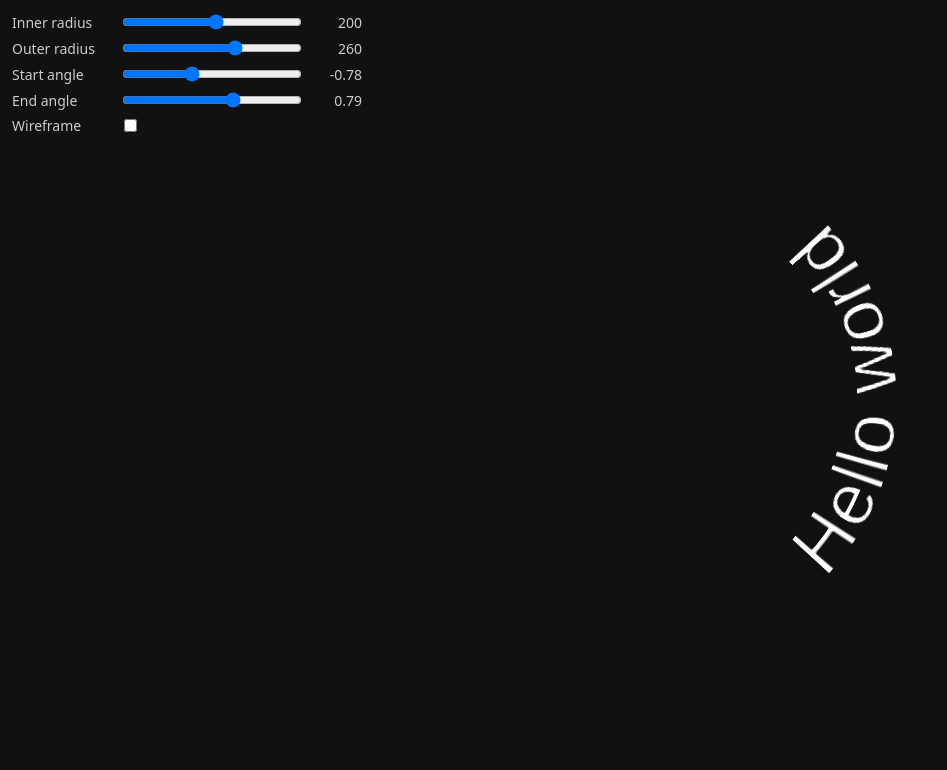
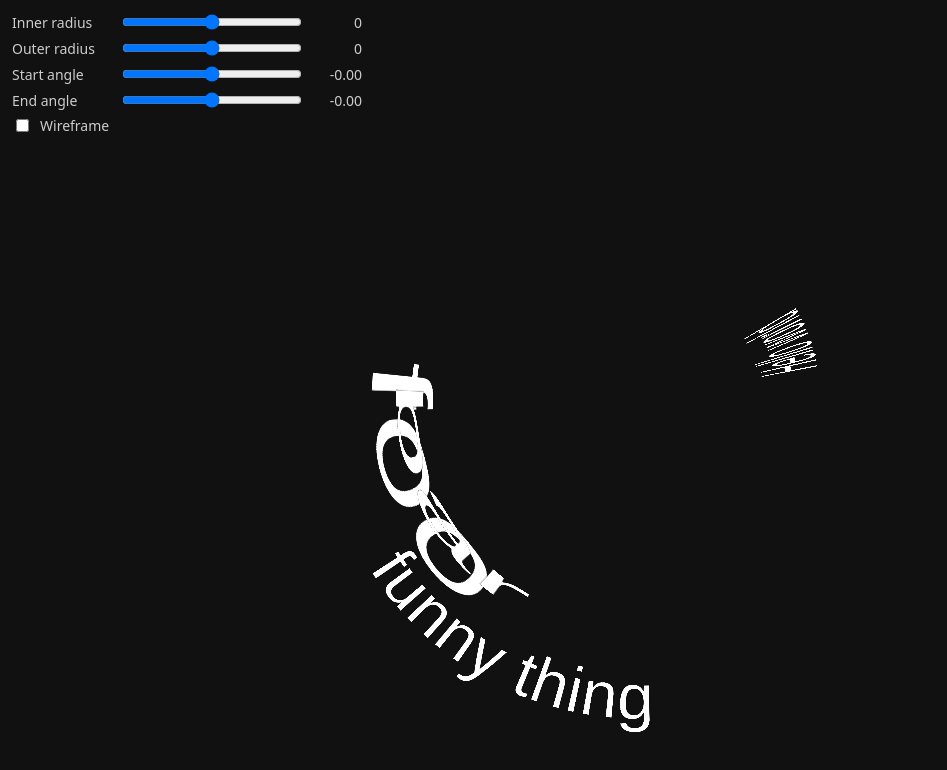
Before and after one commit to dweiss/misc, a website built with Vite: page gpu-circle-texturing/index.html in a window 1280 px wide. Shown: the whole page, without its empty margins (0-947 px from the left). Built offline with nearby package versions, Linux system fonts and the light colour scheme.

Commit message:
More progress.

```diff
--- a/gpu-circle-texturing/index.html
+++ b/gpu-circle-texturing/index.html
@@ -29,7 +29,7 @@
         align-items: center;
         gap: 8px;
       }
-      #controls span {
+      #controls span.name {
         min-width: 100px;
       }
       #controls input[type="range"] {
@@ -45,28 +45,28 @@
   <body>
     <div id="controls">
       <label>
-        <span>Inner radius</span>
-        <input type="range" id="innerRadius" min="0" max="380" value="200" step="1">
-        <span class="value" id="innerRadiusVal"></span>
+        <span class="name">Inner radius</span>
+        <input type="range" id="innerRadius" min="-200" max="200" value="0" step="1">
+        <span class="value" id="innerRadiusVal">0</span>
       </label>
       <label>
-        <span>Outer radius</span>
-        <input type="range" id="outerRadius" min="10" max="400" value="260" step="1">
-        <span class="value" id="outerRadiusVal"></span>
+        <span class="name">Outer radius</span>
+        <input type="range" id="outerRadius" min="-200" max="200" value="0" step="1">
+        <span class="value" id="outerRadiusVal">0</span>
       </label>
       <label>
-        <span>Start angle</span>
-        <input type="range" id="startAngle" min="-3.1416" max="3.1416" value="-0.7854" step="0.01">
-        <span class="value" id="startAngleVal"></span>
+        <span class="name">Start angle</span>
+        <input type="range" id="startAngle" min="-3.1416" max="3.1416" value="0" step="0.01">
+        <span class="value" id="startAngleVal">0.00</span>
       </label>
       <label>
-        <span>End angle</span>
-        <input type="range" id="endAngle" min="-3.1416" max="3.1416" value="0.7854" step="0.01">
-        <span class="value" id="endAngleVal"></span>
+        <span class="name">End angle</span>
+        <input type="range" id="endAngle" min="-3.1416" max="3.1416" value="0" step="0.01">
+        <span class="value" id="endAngleVal">0.00</span>
       </label>
       <label>
+        <input type="checkbox" id="wireframe">
         <span>Wireframe</span>
-        <input type="checkbox" id="wireframe">
       </label>
     </div>
     <canvas id="display"></canvas>
--- a/gpu-circle-texturing/main.js
+++ b/gpu-circle-texturing/main.js
@@ -1,28 +1,47 @@
 import { createCircleRenderer } from "./renderer.js";
 
-const MARGIN = 2;
-const FONT = "48px sans-serif";
-const TEXT = "Hello world";
+const SCALE = 4;
+const MARGIN = 2 * SCALE;
+const FONT = `${48 * SCALE}px sans-serif`;
+const TEXTS = ["Hello world", "foo", "bar", "funny thing"];
 
-// Measure text metrics using a temporary context.
-const tmp = new OffscreenCanvas(1, 1).getContext("2d");
-tmp.font = FONT;
-const metrics = tmp.measureText(TEXT);
+function renderTextBitmap(text) {
+  const tmp = new OffscreenCanvas(1, 1).getContext("2d");
+  tmp.font = FONT;
+  const metrics = tmp.measureText(text);
 
-const textWidth = Math.ceil(metrics.width);
-const textHeight = Math.ceil(metrics.actualBoundingBoxAscent + metrics.actualBoundingBoxDescent);
+  const w = Math.ceil(metrics.width) + MARGIN * 2;
+  const h =
+    Math.ceil(metrics.actualBoundingBoxAscent + metrics.actualBoundingBoxDescent) +
+    MARGIN * 2;
 
-const WIDTH = textWidth + MARGIN * 2;
-const HEIGHT = textHeight + MARGIN * 2;
+  const canvas = new OffscreenCanvas(w, h);
+  const ctx = canvas.getContext("2d");
+  ctx.fillStyle = "#fff";
+  ctx.font = FONT;
+  ctx.textBaseline = "alphabetic";
+  ctx.fillText(text, MARGIN, MARGIN + metrics.actualBoundingBoxAscent);
+  return canvas;
+}
 
-// Create an offscreen backbuffer and render text into it.
-const backbuffer = new OffscreenCanvas(WIDTH, HEIGHT);
-const ctx = backbuffer.getContext("2d");
+function randomSlice() {
+  const innerRadius = 80 + Math.random() * 200;
+  const thickness = 30 + Math.random() * 60;
+  const midAngle = Math.random() * Math.PI * 2 - Math.PI;
+  const span = 0.3 + Math.random() * 1.2;
+  return {
+    innerRadius,
+    outerRadius: innerRadius + thickness,
+    startAngle: midAngle - span / 2,
+    endAngle: midAngle + span / 2,
+  };
+}
 
-ctx.fillStyle = "#fff";
-ctx.font = FONT;
-ctx.textBaseline = "alphabetic";
-ctx.fillText(TEXT, MARGIN, MARGIN + metrics.actualBoundingBoxAscent);
+// Pre-render all text bitmaps and assign random slice params.
+const slices = TEXTS.map((text) => ({
+  bitmap: renderTextBitmap(text),
+  params: randomSlice(),
+}));
 
 // Set up the visible canvas and WebGL renderer.
 const display = document.getElementById("display");
@@ -31,39 +50,35 @@ display.height = 800;
 
 const renderer = createCircleRenderer(display);
 
-// Slider elements
-const sliders = {
-  innerRadius: document.getElementById("innerRadius"),
-  outerRadius: document.getElementById("outerRadius"),
-  startAngle: document.getElementById("startAngle"),
-  endAngle: document.getElementById("endAngle"),
-};
-
-const labels = {
-  innerRadius: document.getElementById("innerRadiusVal"),
-  outerRadius: document.getElementById("outerRadiusVal"),
-  startAngle: document.getElementById("startAngleVal"),
-  endAngle: document.getElementById("endAngleVal"),
-};
+const sliderIds = ["innerRadius", "outerRadius", "startAngle", "endAngle"];
+const sliderEls = Object.fromEntries(sliderIds.map((id) => [id, document.getElementById(id)]));
+const labelEls = Object.fromEntries(sliderIds.map((id) => [id, document.getElementById(id + "Val")]));
 
 function draw() {
-  const innerRadius = Number(sliders.innerRadius.value);
-  const outerRadius = Number(sliders.outerRadius.value);
-  const startAngle = Number(sliders.startAngle.value);
-  const endAngle = Number(sliders.endAngle.value);
+  const dInner = Number(sliderEls.innerRadius.value);
+  const dOuter = Number(sliderEls.outerRadius.value);
+  const dStart = Number(sliderEls.startAngle.value);
+  const dEnd = Number(sliderEls.endAngle.value);
 
-  labels.innerRadius.textContent = innerRadius;
-  labels.outerRadius.textContent = outerRadius;
-  labels.startAngle.textContent = startAngle.toFixed(2);
-  labels.endAngle.textContent = endAngle.toFixed(2);
+  labelEls.innerRadius.textContent = dInner;
+  labelEls.outerRadius.textContent = dOuter;
+  labelEls.startAngle.textContent = dStart.toFixed(2);
+  labelEls.endAngle.textContent = dEnd.toFixed(2);
 
   const debug = document.getElementById("wireframe").checked;
-  renderer.drawSlice(backbuffer, { innerRadius, outerRadius, startAngle, endAngle });
+  for (const { bitmap, params } of slices) {
+    renderer.drawSlice(bitmap, {
+      innerRadius: params.innerRadius + dInner,
+      outerRadius: params.outerRadius + dOuter,
+      startAngle: params.startAngle + dStart,
+      endAngle: params.endAngle + dEnd,
+    });
+  }
   renderer.flush({ debug });
 }
 
-for (const slider of Object.values(sliders)) {
-  slider.addEventListener("input", draw);
+for (const el of Object.values(sliderEls)) {
+  el.addEventListener("input", draw);
 }
 document.getElementById("wireframe").addEventListener("change", draw);
 
--- a/gpu-circle-texturing/renderer.js
+++ b/gpu-circle-texturing/renderer.js
@@ -1,24 +1,39 @@
 const VERTEX_SHADER = `
   attribute vec2 a_position;
-  attribute vec2 a_uv;
   uniform vec2 u_resolution;
-  varying vec2 v_uv;
+  varying vec2 v_pos;
 
   void main() {
-    // Convert pixel coords (origin at canvas center) to clip space.
-    vec2 clip = a_position / (u_resolution * 0.5);
-    gl_Position = vec4(clip, 0.0, 1.0);
-    v_uv = a_uv;
+    v_pos = a_position;
+    gl_Position = vec4(a_position / (u_resolution * 0.5), 0.0, 1.0);
   }
 `;
 
 const FRAGMENT_SHADER = `
   precision mediump float;
-  varying vec2 v_uv;
+  varying vec2 v_pos;
   uniform sampler2D u_texture;
+  uniform float u_innerRadius;
+  uniform float u_outerRadius;
+  uniform float u_midAngle;
+  uniform float u_halfSpan;
+
+  #define PI  3.14159265359
+  #define TAU 6.28318530718
 
   void main() {
-    gl_FragColor = texture2D(u_texture, v_uv);
+    float r = length(v_pos);
+    if (r < u_innerRadius || r > u_outerRadius) discard;
+
+    float angle = atan(v_pos.y, v_pos.x);
+    float da = angle - u_midAngle;
+    da -= TAU * floor((da + PI) / TAU);   // wrap to [-PI, PI]
+
+    if (abs(da) > abs(u_halfSpan)) discard;
+
+    float u = da / u_halfSpan * 0.5 + 0.5;
+    float v = (r - u_innerRadius) / (u_outerRadius - u_innerRadius);
+    gl_FragColor = texture2D(u_texture, vec2(u, v));
   }
 `;
 
@@ -27,8 +42,7 @@ const WIRE_VERTEX_SHADER = `
   uniform vec2 u_resolution;
 
   void main() {
-    vec2 clip = a_position / (u_resolution * 0.5);
-    gl_Position = vec4(clip, 0.0, 1.0);
+    gl_Position = vec4(a_position / (u_resolution * 0.5), 0.0, 1.0);
   }
 `;
 
@@ -69,56 +83,41 @@ function linkProgram(gl, vsSrc, fsSrc) {
 }
 
 /**
- * Build annular-sector geometry as a triangle strip.
- * Returns { positions: Float32Array, uvs: Float32Array, count: number }.
+ * Build a bounding quad (2 triangles) for the annular sector.
+ * Uses the outer radius as extent — the fragment shader discards
+ * pixels outside the actual sector.
  */
-function buildSliceGeometry({ innerRadius, outerRadius, startAngle, endAngle }) {
-  const arcLength = Math.abs(endAngle - startAngle) * outerRadius;
-  const segments = Math.max(4, Math.ceil(arcLength / 5));
+function buildQuad(outerRadius) {
+  const r = outerRadius;
+  // Two triangles covering [-r, r] x [-r, r]
+  // prettier-ignore
+  return new Float32Array([
+    -r, -r,   r, -r,  -r,  r,
+    -r,  r,   r, -r,   r,  r,
+  ]);
+}
 
-  // 2 triangles per segment, 3 vertices each → 6 vertices per segment
-  const vertexCount = segments * 6;
-  const positions = new Float32Array(vertexCount * 2);
-  const uvs = new Float32Array(vertexCount * 2);
+/**
+ * Build line vertices for the sector outline:
+ * inner arc, outer arc, and two radial edges.
+ */
+function buildSectorOutline({ innerRadius, outerRadius, startAngle, endAngle }) {
+  const arcSteps = 64;
+  // inner arc + outer arc + 2 radial lines (2 verts each)
+  const verts = [];
 
-  for (let i = 0; i < segments; i++) {
-    const u0 = i / segments;
-    const u1 = (i + 1) / segments;
-    const a0 = startAngle + (endAngle - startAngle) * u0;
-    const a1 = startAngle + (endAngle - startAngle) * u1;
-
-    const cos0 = Math.cos(a0), sin0 = Math.sin(a0);
-    const cos1 = Math.cos(a1), sin1 = Math.sin(a1);
-
-    // Four corners of the quad: inner0, outer0, inner1, outer1
-    const ix0 = innerRadius * cos0, iy0 = innerRadius * sin0;
-    const ox0 = outerRadius * cos0, oy0 = outerRadius * sin0;
-    const ix1 = innerRadius * cos1, iy1 = innerRadius * sin1;
-    const ox1 = outerRadius * cos1, oy1 = outerRadius * sin1;
-
-    // Triangle 1: inner0, outer0, inner1
-    const base = i * 12; // 6 vertices * 2 components
-    positions[base]     = ix0; positions[base + 1]  = iy0;
-    positions[base + 2] = ox0; positions[base + 3]  = oy0;
-    positions[base + 4] = ix1; positions[base + 5]  = iy1;
-
-    // Triangle 2: inner1, outer0, outer1
-    positions[base + 6]  = ix1; positions[base + 7]  = iy1;
-    positions[base + 8]  = ox0; positions[base + 9]  = oy0;
-    positions[base + 10] = ox1; positions[base + 11] = oy1;
-
-    // UVs: u = angular (0→1), v = radial (0 = inner, 1 = outer)
-    const uvBase = i * 12;
-    uvs[uvBase]     = u0; uvs[uvBase + 1]  = 0; // inner0
-    uvs[uvBase + 2] = u0; uvs[uvBase + 3]  = 1; // outer0
-    uvs[uvBase + 4] = u1; uvs[uvBase + 5]  = 0; // inner1
-
-    uvs[uvBase + 6]  = u1; uvs[uvBase + 7]  = 0; // inner1
-    uvs[uvBase + 8]  = u0; uvs[uvBase + 9]  = 1; // outer0
-    uvs[uvBase + 10] = u1; uvs[uvBase + 11] = 1; // outer1
+  // Inner arc
+  for (let i = 0; i <= arcSteps; i++) {
+    const a = startAngle + (endAngle - startAngle) * (i / arcSteps);
+    verts.push(innerRadius * Math.cos(a), innerRadius * Math.sin(a));
+  }
+  // Outer arc (reverse direction to form a closed loop)
+  for (let i = arcSteps; i >= 0; i--) {
+    const a = startAngle + (endAngle - startAngle) * (i / arcSteps);
+    verts.push(outerRadius * Math.cos(a), outerRadius * Math.sin(a));
   }
 
-  return { positions, uvs, count: vertexCount };
+  return new Float32Array(verts);
 }
 
 export function createCircleRenderer(canvas) {
@@ -127,9 +126,12 @@ export function createCircleRenderer(canvas) {
 
   const program = linkProgram(gl, VERTEX_SHADER, FRAGMENT_SHADER);
   const aPosition = gl.getAttribLocation(program, "a_position");
-  const aUv = gl.getAttribLocation(program, "a_uv");
   const uResolution = gl.getUniformLocation(program, "u_resolution");
   const uTexture = gl.getUniformLocation(program, "u_texture");
+  const uInnerRadius = gl.getUniformLocation(program, "u_innerRadius");
+  const uOuterRadius = gl.getUniformLocation(program, "u_outerRadius");
+  const uMidAngle = gl.getUniformLocation(program, "u_midAngle");
+  const uHalfSpan = gl.getUniformLocation(program, "u_halfSpan");
 
   const wireProgram = linkProgram(gl, WIRE_VERTEX_SHADER, WIRE_FRAGMENT_SHADER);
   const wAPosition = gl.getAttribLocation(wireProgram, "a_position");
@@ -137,10 +139,8 @@ export function createCircleRenderer(canvas) {
   const wUColor = gl.getUniformLocation(wireProgram, "u_color");
 
   const posBuf = gl.createBuffer();
-  const uvBuf = gl.createBuffer();
   const wireBuf = gl.createBuffer();
 
-  // Queue of pending draw calls
   const queue = [];
 
   function drawSlice(bitmap, { innerRadius, outerRadius, startAngle, endAngle }) {
@@ -157,22 +157,23 @@ export function createCircleRenderer(canvas) {
 
     for (const slice of queue) {
       const { bitmap, innerRadius, outerRadius, startAngle, endAngle } = slice;
-      const geom = buildSliceGeometry({ innerRadius, outerRadius, startAngle, endAngle });
+      const midAngle = (startAngle + endAngle) * 0.5;
+      const halfSpan = (endAngle - startAngle) * 0.5;
 
-      // --- Textured pass ---
+      // --- Textured quad pass ---
       gl.useProgram(program);
       gl.uniform2f(uResolution, canvas.width, canvas.height);
       gl.uniform1i(uTexture, 0);
+      gl.uniform1f(uInnerRadius, innerRadius);
+      gl.uniform1f(uOuterRadius, outerRadius);
+      gl.uniform1f(uMidAngle, midAngle);
+      gl.uniform1f(uHalfSpan, halfSpan);
 
+      const quad = buildQuad(outerRadius);
       gl.bindBuffer(gl.ARRAY_BUFFER, posBuf);
-      gl.bufferData(gl.ARRAY_BUFFER, geom.positions, gl.DYNAMIC_DRAW);
+      gl.bufferData(gl.ARRAY_BUFFER, quad, gl.DYNAMIC_DRAW);
       gl.enableVertexAttribArray(aPosition);
       gl.vertexAttribPointer(aPosition, 2, gl.FLOAT, false, 0, 0);
-
-      gl.bindBuffer(gl.ARRAY_BUFFER, uvBuf);
-      gl.bufferData(gl.ARRAY_BUFFER, geom.uvs, gl.DYNAMIC_DRAW);
-      gl.enableVertexAttribArray(aUv);
-      gl.vertexAttribPointer(aUv, 2, gl.FLOAT, false, 0, 0);
 
       const tex = gl.createTexture();
       gl.activeTexture(gl.TEXTURE0);
@@ -183,30 +184,21 @@ export function createCircleRenderer(canvas) {
       gl.texParameteri(gl.TEXTURE_2D, gl.TEXTURE_MAG_FILTER, gl.LINEAR);
       gl.texImage2D(gl.TEXTURE_2D, 0, gl.RGBA, gl.RGBA, gl.UNSIGNED_BYTE, bitmap);
 
-      gl.drawArrays(gl.TRIANGLES, 0, geom.count);
+      gl.drawArrays(gl.TRIANGLES, 0, 6);
       gl.deleteTexture(tex);
 
-      // --- Wireframe overlay ---
+      // --- Debug: sector outline ---
       if (debug) {
         gl.useProgram(wireProgram);
         gl.uniform2f(wUResolution, canvas.width, canvas.height);
         gl.uniform4f(wUColor, 1.0, 1.0, 0.0, 0.8);
 
-        // Disable the UV attribute (wire shader doesn't use it)
-        gl.disableVertexAttribArray(aUv);
-
+        const outline = buildSectorOutline({ innerRadius, outerRadius, startAngle, endAngle });
         gl.bindBuffer(gl.ARRAY_BUFFER, wireBuf);
+        gl.bufferData(gl.ARRAY_BUFFER, outline, gl.DYNAMIC_DRAW);
         gl.enableVertexAttribArray(wAPosition);
-
-        // Draw each triangle as a LINE_LOOP (3 vertices each)
-        const triCount = geom.count / 3;
-        for (let t = 0; t < triCount; t++) {
-          const off = t * 6; // 3 verts * 2 floats
-          const tri = geom.positions.subarray(off, off + 6);
-          gl.bufferData(gl.ARRAY_BUFFER, tri, gl.DYNAMIC_DRAW);
-          gl.vertexAttribPointer(wAPosition, 2, gl.FLOAT, false, 0, 0);
-          gl.drawArrays(gl.LINE_LOOP, 0, 3);
-        }
+        gl.vertexAttribPointer(wAPosition, 2, gl.FLOAT, false, 0, 0);
+        gl.drawArrays(gl.LINE_LOOP, 0, outline.length / 2);
       }
     }
 
```
